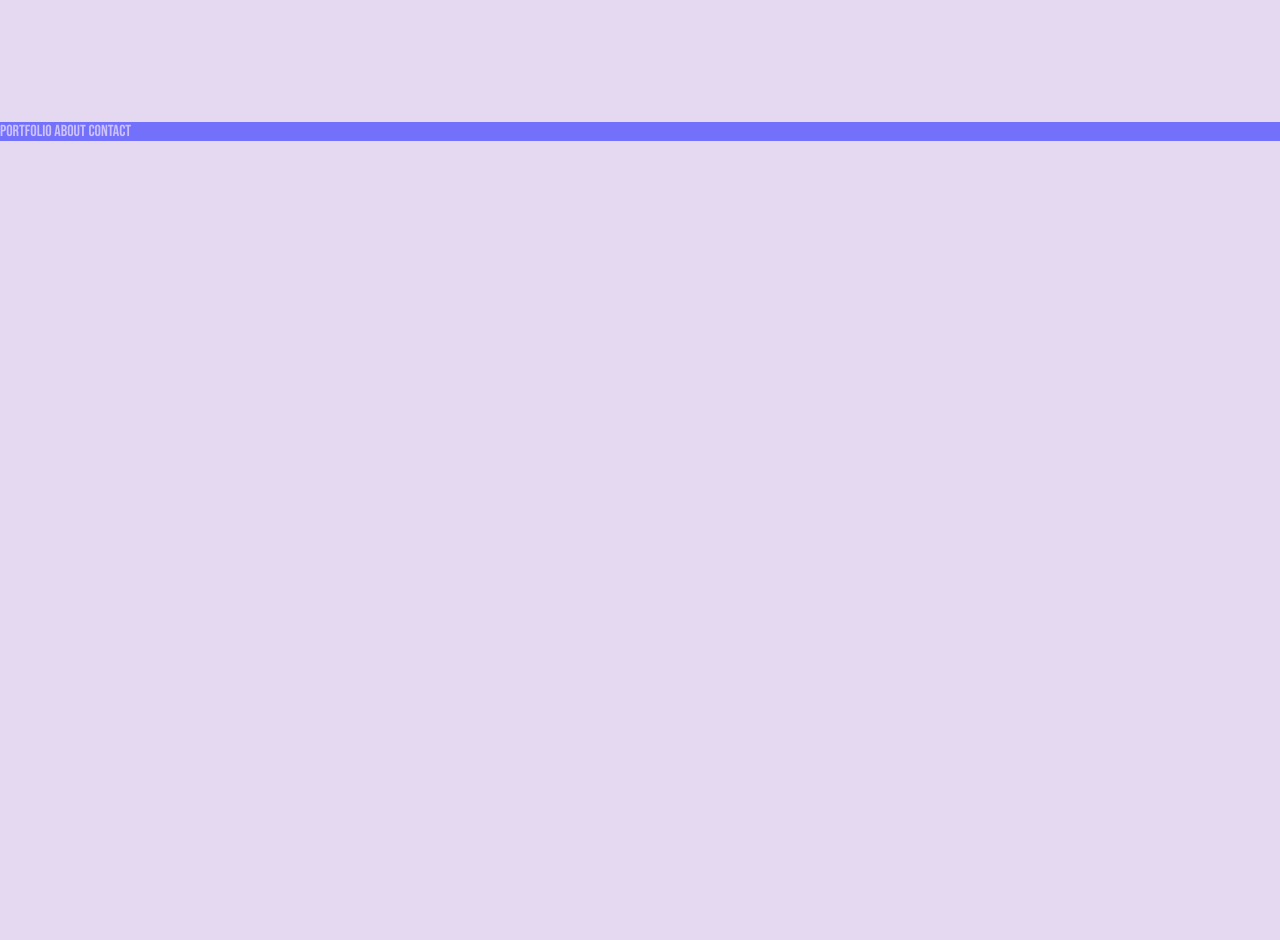
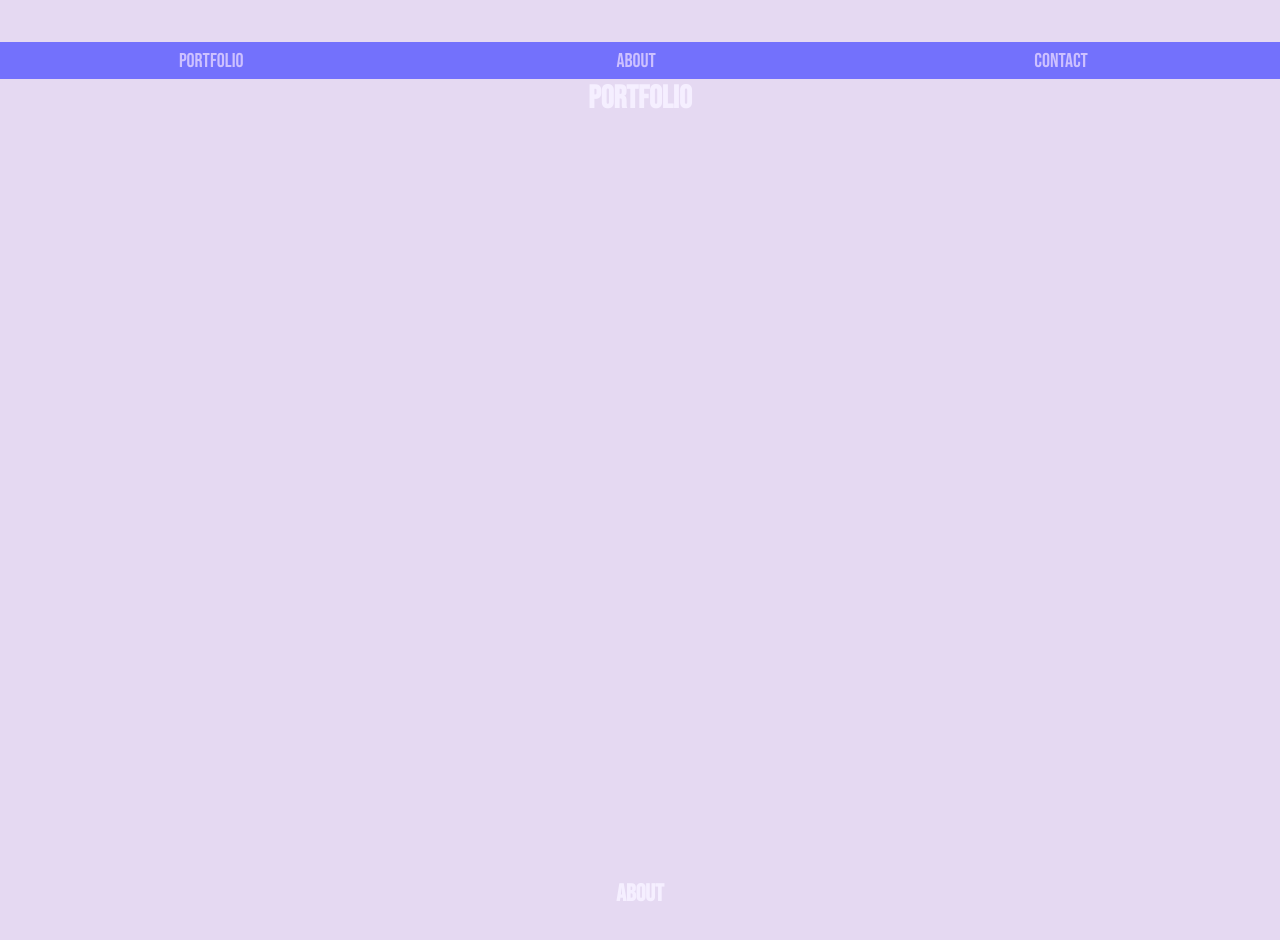
Before and after one commit to elloo/portfolio-2021, a plain HTML site: page index.html in a window 1280 px wide. Shown: the part 740-1680 px from the top of the page. Drawn offline with Linux system fonts and the light colour scheme.

Commit message:
Style nav

```diff
--- a/css/style.css
+++ b/css/style.css
@@ -12,7 +12,7 @@ html {
 /****** HEADER ******/
 
 header {
-  height: 95vh;
+  height: 85vh;
 }
 
 h1 {
@@ -39,16 +39,26 @@ nav ul {
   padding: 0;
   font-family: 'Bebas Neue', cursive;
   background-color: #7371fc;
+  position: sticky;
+  top: 0;
 }
 
 nav ul li {
-  display: inline;
+  display: inline-block;
+  text-align: center;
+  width: 33%;
+  padding: 0.5% 0;
 }
 
 nav ul a,
 nav ul a:visited {
   text-decoration: none;
+  font-size: 1.25em;
   color: #cdc1ff;
+}
+
+nav ul a:hover {
+  color: #f5efff;
 }
 
 /****** MAIN ******/
@@ -56,3 +66,9 @@ nav ul a:visited {
 main {
   height: 100vh;
 }
+
+/****** ABOUT ******/
+
+section {
+  height: 100vh;
+}
--- a/index.html
+++ b/index.html
@@ -44,9 +44,13 @@
         </ul>
     </nav>
 
-    <main id="portfolio"></main>
+    <main id="portfolio">
+        <h1>Portfolio</h1>
+    </main>
 
-    <section id="about"></section>
+    <section id="about">
+        <h1>About</h1>
+    </section>
 
     <footer id="contact"></footer>
 </body>
```
